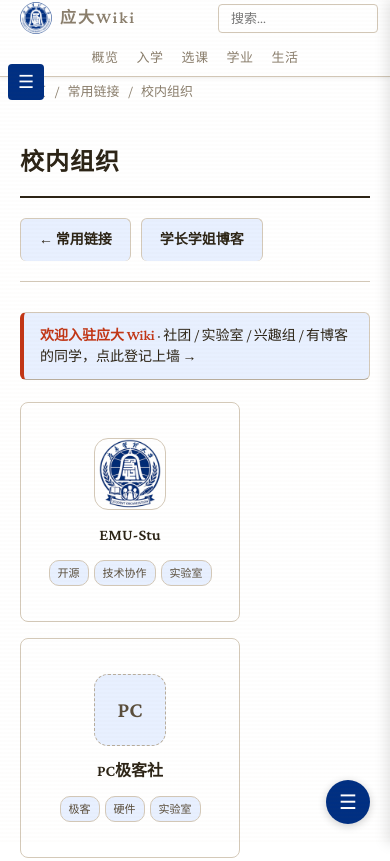
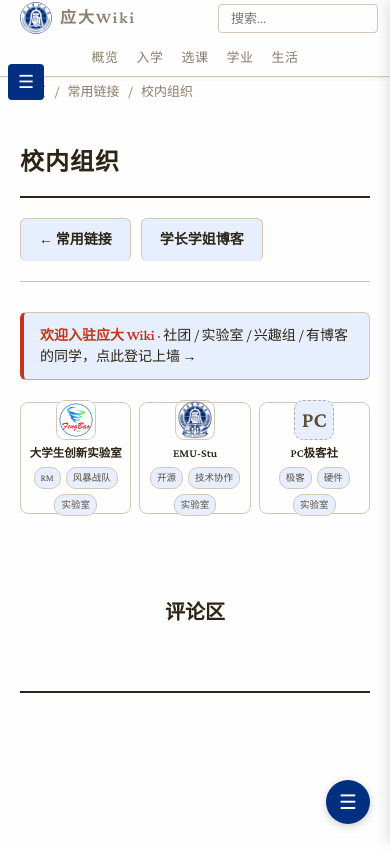
Before and after one commit to Auan-git/uem_wiki, a website: page docs/常用链接/校内组织.html in a window 390 px wide. Shown: the top 861 px of the page. Drawn offline with nearby package versions, Linux system fonts and the light colour scheme; a script that the page names is missing.

Commit message:
feat(校内组织): 新增大学生创新实验室（RM风暴战队）+ 移动端与翻转体验优化
- 新增卡片：大学生创新实验室（标签 RM/风暴战队/实验室），背面含崇实楼418、
  应急通信与控制工程学院、微信公众号「UEM风暴机器人战队」点击复制
- 移动端（≤768px）卡片一行三个，尺寸/字号按比例适配
- 翻转点击绑定改为全设备生效，修复桌面缩窗/触屏点按不能翻转的问题
- 卡片排序：大学生创新实验室置顶
- 翻转后 logo 底纹透明度 0.08 → 0.2，更清晰

```diff
--- a/docs/常用链接/校内组织.html
+++ b/docs/常用链接/校内组织.html
@@ -316,9 +316,9 @@ html, body {
   background: #fff; border: 1px solid var(--border); color: var(--ink); transform: rotateY(180deg);
   flex-direction: column; justify-content: center;
 }
-.flip-back::before {  /* 翻转后 logo 虚影底层 */
+.flip-back::before {  /* 翻转后 logo 底纹 */
   content: ''; position: absolute; inset: 0; z-index: 0; pointer-events: none;
-  background: var(--wm, none) no-repeat center / 60%; opacity: .08;
+  background: var(--wm, none) no-repeat center / 62%; opacity: .2;
 }
 .flip-back > * { position: relative; z-index: 1; }
 .flip-back .bk-name { font-weight: 700; font-size: 15px; margin-bottom: 6px; color: var(--ink); }
@@ -475,6 +475,19 @@ body::before {
   .app-nav a { font-size: 13px; line-height: 36px; padding: 0 8px; }
   .search-box { order: 2; margin-left: auto; }
   .back-to-top { bottom: 70px; right: 20px; width: 40px; height: 40px; font-size: 18px; }
+  /* 校内组织卡片：一行三个 */
+  .flip-grid { gap: 8px; }
+  .flip-card { width: calc((100% - 16px) / 3); height: auto; aspect-ratio: 1 / 1; }
+  .flip-front { padding: 8px 5px; gap: 6px; }
+  .flip-front .flip-logo { width: 40px; height: 40px; border-radius: 9px; }
+  .flip-front .flip-name { font-size: 11.5px; line-height: 1.3; }
+  .flip-tag { font-size: 9.5px; padding: 1px 6px; }
+  .flip-back { padding: 9px 10px; }
+  .flip-back .bk-name { font-size: 11.5px; margin-bottom: 4px; }
+  .flip-back .bk-desc { font-size: 10px; line-height: 1.4; margin-bottom: 5px; }
+  .flip-back .bk-loc { font-size: 10px; line-height: 1.4; margin-bottom: 5px; }
+  .flip-back .bk-link { font-size: 10px; padding: 2px 8px; }
+  .flip-back .bk-loc svg { width: 10px; height: 10px; margin-right: 3px; }
 }
 @media print {
   .app-nav, .wiki-sidebar, .toc-sidebar, .toc-toggle, .toc-overlay, .back-to-top, body::before { display: none !important; }
@@ -624,6 +637,22 @@ body::before {
   <span class="join-text"><strong>欢迎入驻应大 Wiki</strong> · 社团 / 实验室 / 兴趣组 / 有博客的同学，点此登记上墙 →</span>
 </a>
 <div class="flip-grid">
+  <div class="flip-card" data-flip style="--wm:url('logos/大学生创新实验室.jpg')">
+    <div class="flip-inner">
+      <div class="flip-face flip-front">
+        <img class="flip-logo" src="logos/大学生创新实验室.jpg" alt="大学生创新实验室">
+        <div class="flip-name">大学生创新实验室</div>
+        <div class="flip-tags"><span class="flip-tag">RM</span><span class="flip-tag">风暴战队</span><span class="flip-tag">实验室</span></div>
+      </div>
+      <div class="flip-face flip-back">
+        <div class="bk-name">大学生创新实验室</div>
+        <div class="bk-desc">RoboMaster 风暴战队</div>
+        <div class="bk-loc"><svg viewBox="0 0 16 16" width="13" height="13" fill="none" stroke="currentColor" stroke-width="1.6" stroke-linecap="round" stroke-linejoin="round"><path d="M8 14s5-4.4 5-8A5 5 0 0 0 3 6c0 3.6 5 8 5 8Z"/><circle cx="8" cy="6" r="1.7"/></svg>崇实楼418</div>
+        <div class="bk-loc"><svg viewBox="0 0 16 16" width="13" height="13" fill="none" stroke="currentColor" stroke-width="1.6" stroke-linecap="round" stroke-linejoin="round"><path d="M8 2 1.5 5.5 8 9l6.5-3.5L8 2Z"/><path d="M4 7.3V11c0 .9 1.8 1.8 4 1.8s4-.9 4-1.8V7.3"/><path d="M14.5 5.5V9"/></svg>应急通信与控制工程学院</div>
+        <div class="bk-loc bk-copy" data-copy="UEM风暴机器人战队" title="点击复制"><svg viewBox="0 0 16 16" width="13" height="13" fill="none" stroke="currentColor" stroke-width="1.6" stroke-linecap="round" stroke-linejoin="round"><path d="M9.5 2 4 9h3l-.5 5L12 7H9l.5-5Z"/></svg>微信公众号：<span class="bk-copy-val">UEM风暴机器人战队</span>（点击复制，微信搜索关注）</div>
+      </div>
+    </div>
+  </div>
   <div class="flip-card" data-flip style="--wm:url('logos/EMU-Stu.png')">
     <div class="flip-inner">
       <div class="flip-face flip-front">
@@ -877,14 +906,12 @@ body::before {
   })();
   </script>
   <script>
-  // 翻转卡片交互：桌面用 CSS hover/focus 翻转；触屏（hover:none）用点击翻转
+  // 翻转卡片交互：桌面 CSS hover 翻转 + 点击也可翻转；触屏（hover:none）纯点击翻转
   (function() {
     var cards = document.querySelectorAll('.flip-card');
     if (!cards.length) return;
-    var canHover = window.matchMedia('(hover: hover) and (pointer: fine)').matches;
     cards.forEach(function(card) {
       card.setAttribute('tabindex', '0');  // 桌面键盘聚焦也能翻（:focus-within）
-      if (canHover) return;  // 桌面：纯 CSS hover，无需 JS
       card.setAttribute('role', 'button');
       card.setAttribute('aria-pressed', 'false');
       function toggle() {
```
Also changed, not shown: docs/常用链接/logos/大学生创新实验室.jpg (added).
